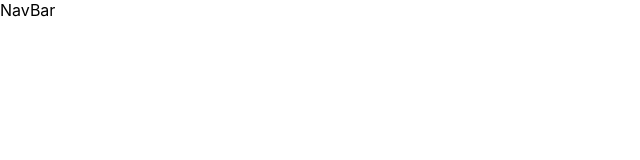
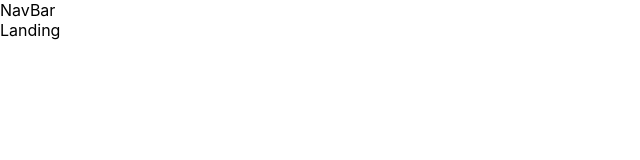
Before and after one commit to Tiin24/Biztrato-fixture, a React (Create React App) app: page / in a window 1280 px wide. Before the commit this address had no page. Shown: the top 160 px of the page, without its empty margins (0-640 px from the left). Built offline with nearby package versions, Linux system fonts and the light colour scheme.

Commit message:
se creo la landing

```diff
--- a/src/App.js
+++ b/src/App.js
@@ -1,5 +1,6 @@
 import { BrowserRouter, Route, Routes } from "react-router-dom";
 import './App.css';
+import Landing from "./Components/Landing/Landing";
 import NavBar from "./Components/NavBar/NavBar";
 
 function App() {
@@ -7,6 +8,7 @@ function App() {
     <BrowserRouter>
       <NavBar />
       <Routes>
+        <Route path="/" element={<Landing/>} />
       </Routes>
     </BrowserRouter>
   );
--- /dev/null
+++ b/src/Components/Landing/Landing.jsx
@@ -0,0 +1,9 @@
+import React from 'react'
+
+function Landing() {
+  return (
+    <div>Landing</div>
+  )
+}
+
+export default Landing
```
